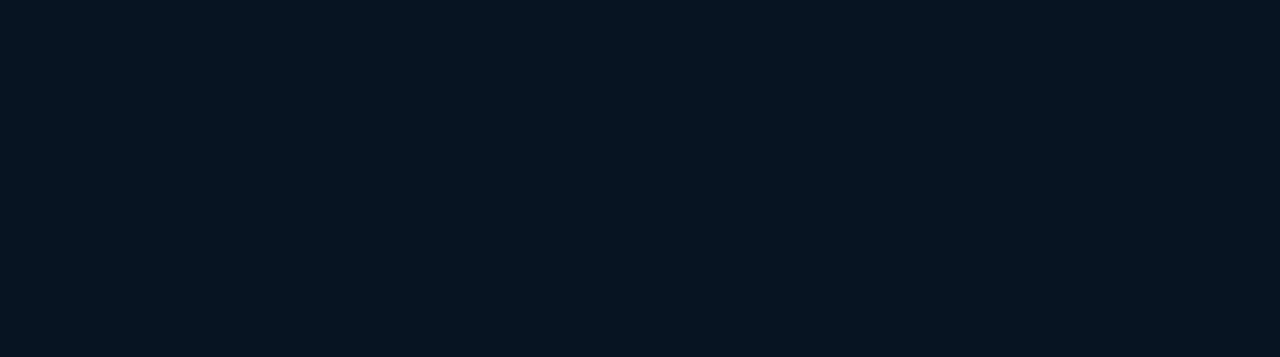
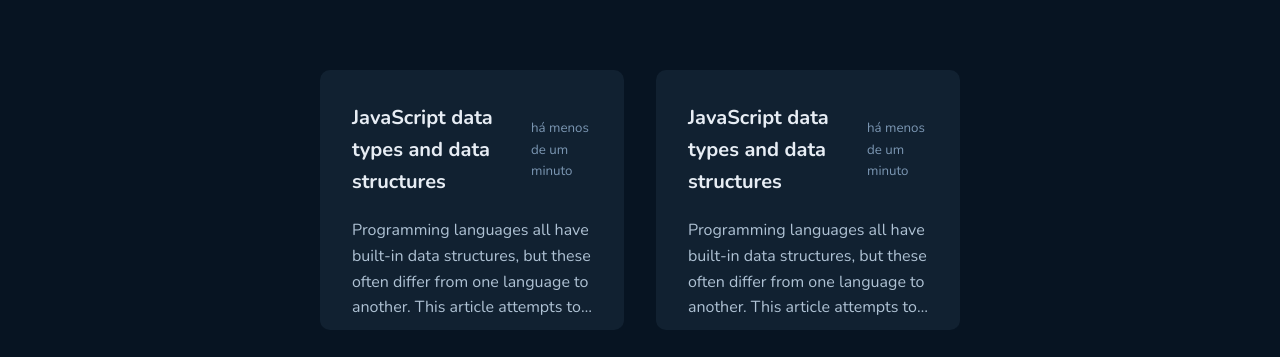
Before and after one commit to joaopedroaat/github-blog, a React (Vite) app: page / in a window 1280 px wide. Shown: the part 440-797 px from the top of the page. Built offline with nearby package versions, Linux system fonts and the light colour scheme; no server answers.

Commit message:
Created PostCard

```diff
--- a/package.json
+++ b/package.json
@@ -16,6 +16,7 @@
     "@fortawesome/free-solid-svg-icons": "^6.4.0",
     "@fortawesome/react-fontawesome": "^0.2.0",
     "axios": "^1.4.0",
+    "date-fns": "^2.30.0",
     "react": "^18.2.0",
     "react-dom": "^18.2.0",
     "react-router-dom": "^6.11.2",
--- /dev/null
+++ b/src/components/PostCard/index.tsx
@@ -0,0 +1,26 @@
+import { formatDistance } from 'date-fns'
+import { PostCardContainer } from './styles'
+import { ptBR } from 'date-fns/locale'
+
+interface PostCardProps {
+  title: string
+  content: string
+  createdAt: string
+}
+
+export function PostCard({ title, content, createdAt }: PostCardProps) {
+  return (
+    <PostCardContainer>
+      <header>
+        <h1>{title}</h1>
+        <small>
+          {formatDistance(new Date(createdAt), Date.now(), {
+            locale: ptBR,
+            addSuffix: true,
+          })}
+        </small>
+      </header>
+      <p>{content}</p>
+    </PostCardContainer>
+  )
+}
--- /dev/null
+++ b/src/components/PostCard/styles.ts
@@ -0,0 +1,39 @@
+import { styled } from 'styled-components'
+
+export const PostCardContainer = styled.div`
+  padding: 2rem;
+
+  max-height: 16.25rem;
+
+  flex: 1;
+
+  background: ${(props) => props.theme['base-post']};
+
+  border-radius: 10px;
+
+  header {
+    display: flex;
+    justify-content: space-between;
+    align-items: center;
+
+    margin-bottom: 1.25rem;
+
+    gap: 1rem;
+
+    h1 {
+      font-size: 1.25rem;
+    }
+
+    small {
+      color: ${(props) => props.theme['base-span']};
+    }
+  }
+
+  p {
+    overflow: hidden;
+    display: -webkit-box;
+    line-clamp: 4;
+    -webkit-line-clamp: 4;
+    -webkit-box-orient: vertical;
+  }
+`
--- a/src/pages/Home/index.tsx
+++ b/src/pages/Home/index.tsx
@@ -1,9 +1,59 @@
+import { useState } from 'react'
 import { Profile } from '../../components/Profile'
+import { PostCard } from '../../components/PostCard'
+import { HomeContainer } from './styles'
+
+interface Post {
+  title: string
+  content: string
+  createdAt: string
+}
 
 export function Home() {
+  const [posts] = useState<Post[]>([
+    {
+      title: 'JavaScript data types and data structures',
+      content: `Programming languages all have built-in data structures, but these often
+      differ from one language to another. This article attempts to list the
+      built-in data structures available in JavaScript and what properties
+      they have. These can be used to build other data structures. Wherever
+      possible, comparisons with other languages are drawn. Dynamic typing
+      JavaScript is a loosely typed and dynamic language. Variables in
+      JavaScript are not directly associated with any particular value type,
+      and any variable can be assigned (and re-assigned) values of all types:
+      let foo = 42; // foo is now a number foo = bar; // foo is now a string
+      foo = true; // foo is now a boolean`,
+      createdAt: new Date().toISOString(),
+    },
+    {
+      title: 'JavaScript data types and data structures',
+      content: `Programming languages all have built-in data structures, but these often
+      differ from one language to another. This article attempts to list the
+      built-in data structures available in JavaScript and what properties
+      they have. These can be used to build other data structures. Wherever
+      possible, comparisons with other languages are drawn. Dynamic typing
+      JavaScript is a loosely typed and dynamic language. Variables in
+      JavaScript are not directly associated with any particular value type,
+      and any variable can be assigned (and re-assigned) values of all types:
+      let foo = 42; // foo is now a number foo = bar; // foo is now a string
+      foo = true; // foo is now a boolean`,
+      createdAt: new Date().toISOString(),
+    },
+  ])
+
   return (
-    <div>
+    <HomeContainer>
       <Profile />
-    </div>
+      <ul>
+        {posts.map((post) => (
+          <PostCard
+            key={post.title}
+            title={post.title}
+            content={post.content}
+            createdAt={post.createdAt}
+          />
+        ))}
+      </ul>
+    </HomeContainer>
   )
 }
--- a/src/pages/Home/styles.ts
+++ b/src/pages/Home/styles.ts
@@ -0,0 +1,9 @@
+import { styled } from 'styled-components'
+
+export const HomeContainer = styled.main`
+  ul {
+    margin-top: 4.5rem;
+    display: flex;
+    gap: 2rem;
+  }
+`
```
Also changed, not shown: 1 other file (tests, documents, lock files or other folders).
